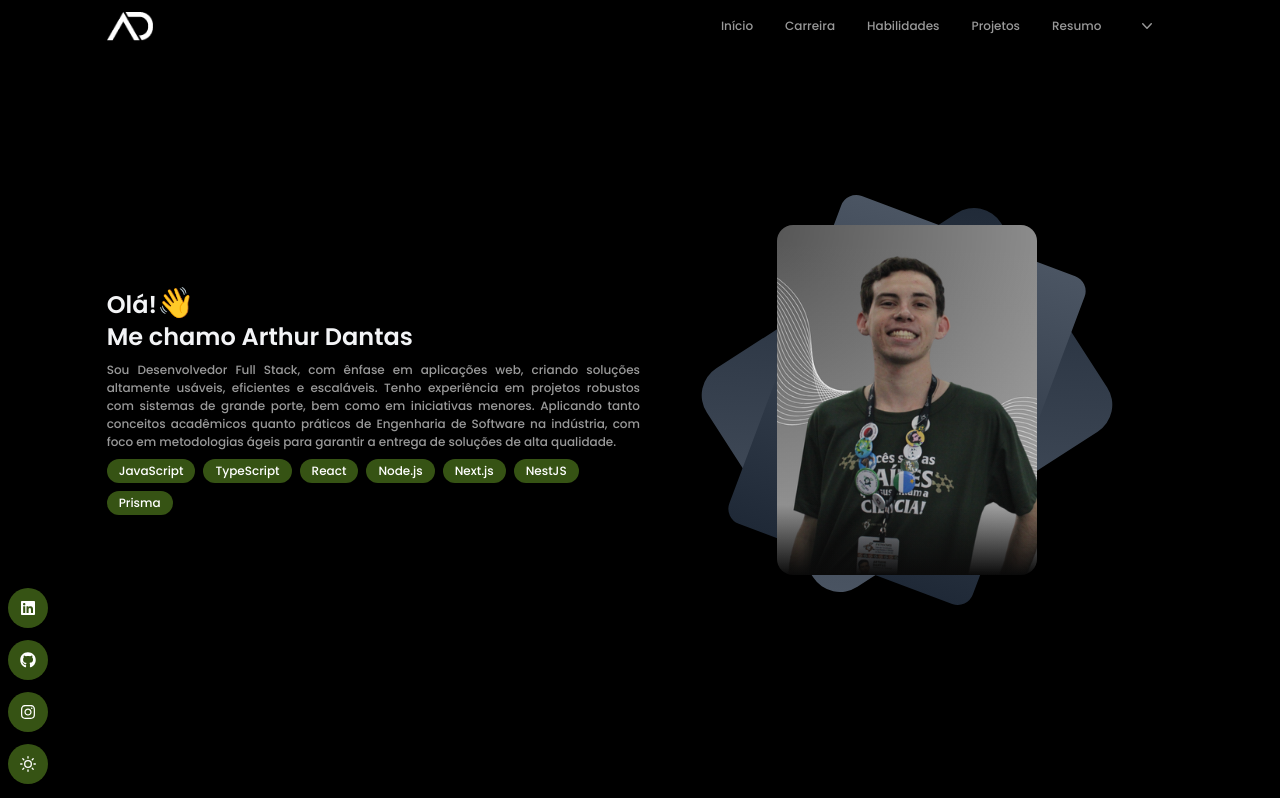
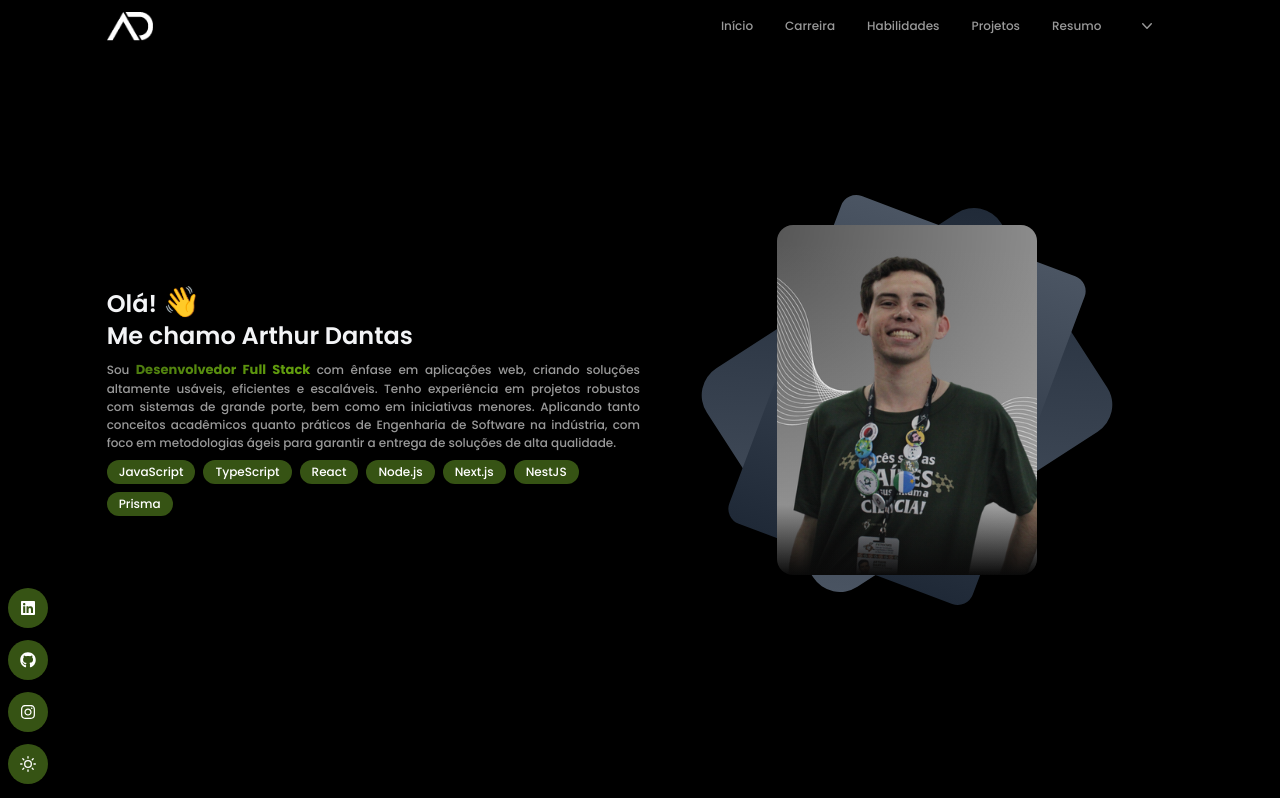
Before and after one commit to Arthur-SD15/arthurdantas, a Next.js app: page / in a window 1280 px wide. Shown: the top 798 px of the page. Built offline with nearby package versions, Linux system fonts and the light colour scheme; some icons are missing.

Commit message:
feat: finish home

```diff
--- a/public/locales/en/common.json
+++ b/public/locales/en/common.json
@@ -1,4 +1,5 @@
 {
+    "iam": "I am",
     "connect": "Connect with me",
     "visit-career": "Visit my career",
     "visit-skill": "Visit my skills",
@@ -6,7 +7,8 @@
     "home-primary-section-title-2": "I'm Arthur Dantas",
     "home-second-section-title": "Full Stack Software Engineer",
     "home-third-section-title": "My Soft Skills and Characteristics",
-    "home-primary-section-paragraph": "I'm a Full Stack Developer, with a focus on web applications, creating highly usable, efficient, and scalable solutions. I have experience in robust projects with large systems, as well as in smaller initiatives. Applying both academic and practical concepts of Software Engineering in the industry, focusing on agile methodologies to ensure the delivery of high-quality solutions.",
+    "home-primary-section-paragrapg-span": "Full Stack Developer",
+    "home-primary-section-paragraph": "with a focus on web applications, creating highly usable, efficient, and scalable solutions. I have experience in robust projects with large systems, as well as in smaller initiatives. Applying both academic and practical concepts of Software Engineering in the industry, focusing on agile methodologies to ensure the delivery of high-quality solutions.",
     "home-second-section-paragraph": "I have a technical degree in Computer Technician from the Federal Institute of Mato Grosso do Sul and I am currently a Software Engineering student at the Federal University of Mato Grosso do Sul. Throughout my academic and professional career, I dedicate myself to full stack web development and have participated in several projects, gaining experience in the software area. I always seek to go beyond coding, focusing on problem-solving, requirements analysis, and documentation, essential aspects of Software Engineering.",
     "home-third-section-paragraph": "I have some very strong and noticeable personal characteristics. I am communicative and collaborative with the team, aiming to achieve goals in an agile way, or even collaborating with stakeholders, where communication and collaboration are essential. In addition, I have a critical thinking, always trying to predict events that may affect the course in a certain way. If the problem arises, it must be faced. As a full stack developer, I believe that adaptability is essential, which opens up a range of possibilities, including the willingness to learn continuously.",
     "footer-rights": "All rights reserved",
--- a/public/locales/pt/common.json
+++ b/public/locales/pt/common.json
@@ -1,4 +1,5 @@
 {
+    "iam": "Sou",
     "connect": "Conecte-se comigo",
     "visit-career": "Visite minha carreira",
     "visit-skill": "Visite minhas habilidades",
@@ -6,7 +7,8 @@
     "home-primary-section-title-2": "Me chamo Arthur Dantas",
     "home-second-section-title": "Engenheiro de Software Full Stack",
     "home-third-section-title": "Minhas Soft Skills e Características",
-    "home-primary-section-paragraph": "Sou Desenvolvedor Full Stack, com ênfase em aplicações web, criando soluções altamente usáveis, eficientes e escaláveis. Tenho experiência em projetos robustos com sistemas de grande porte, bem como em iniciativas menores. Aplicando tanto conceitos acadêmicos quanto práticos de Engenharia de Software na indústria, com foco em metodologias ágeis para garantir a entrega de soluções de alta qualidade.",
+    "home-primary-section-paragrapg-span": "Desenvolvedor Full Stack",
+    "home-primary-section-paragraph": "com ênfase em aplicações web, criando soluções altamente usáveis, eficientes e escaláveis. Tenho experiência em projetos robustos com sistemas de grande porte, bem como em iniciativas menores. Aplicando tanto conceitos acadêmicos quanto práticos de Engenharia de Software na indústria, com foco em metodologias ágeis para garantir a entrega de soluções de alta qualidade.",
     "home-second-section-paragraph": "Possuo formação técnica em Informática pelo Instituto Federal de Mato Grosso do Sul e atualmente sou estudante de Engenharia de Software na Universidade Federal de Mato Grosso do Sul. Ao longo da minha trajetória acadêmica e profissional, me dedico no desenvolvimento web full stack e participei de diversos projetos, ganhando experiência na área de software. Busco sempre ir além da codificação, focando na resolução de problemas, análise de requisitos e documentação, aspectos essenciais na Engenharia de Software.",
     "home-third-section-paragraph": "Tenho algumas características pessoais bastante fortes e perceptíveis. Sou comunicativo e colaborativo com a equipe, visando alcançar metas de maneira ágil, ou até mesmo colaborando com os stakeholders, onde a comunicação e a colaboração são essenciais. Além disso, tenho um pensamento crítico, sempre tentando prever acontecimentos que possam afetar o percurso de determinada maneira. Caso o problema surja, é necessário enfrentá-lo. Como desenvolvedor full stack, acredito que a adaptabilidade é essencial, o que abre um leque de possibilidades, incluindo a disposição para aprender continuamente.",
     "footer-rights": "Todos os direitos reservados",
--- a/src/components/Footer/Footer.tsx
+++ b/src/components/Footer/Footer.tsx
@@ -36,7 +36,7 @@ const Footer = () => {
           </div>
           <div className="col-span-12 lg:col-span-2 md:mb-0">
           </div>
-          <div className="col-span-12 lg:col-span-3 hidden lg:flex items-center justify-end">
+          <div className="col-span-12 lg:col-span-3 lg:flex items-center justify-end">
             <div className="flex gap-4">
               {data.socials.general.map((social) => (
                 <Link
--- a/src/components/Section/HomePrimarySection.tsx
+++ b/src/components/Section/HomePrimarySection.tsx
@@ -12,11 +12,17 @@ export default function HomePrimarySection({ skills }: { skills: skillsCategory[
                 <div className="w-full md:w-full lg:w-1/2 h-1/2 md:h-full flex items-center justify-start">
                     <div className="flex flex-col items-start justify-center text-left">
                         <h1 className="text-2xl font-semibold text-gray-900 dark:text-gray-100 mb-2">
-                            {t('home-primary-section-title-1')}
-                            <span className="text-3xl animate-tchau">👋</span>
+                            {t('home-primary-section-title-1')} {' '}
+                            <span className="text-3xl animate-tchau inline-block">👋</span>
                             <br />{t('home-primary-section-title-2')}
                         </h1>
                         <p className="text-[12px] font-medium text-justify font-[Plus Jakarta Sans], sans-serif text-black/60 dark:text-white/60 overflow-hidden break-words">
+                            {t('iam')}
+                            <span
+                            className="text-[13px] font-bold text-justify font-[Plus Jakarta Sans], sans-serif bg-clip-text text-transparent whitespace-nowrap text-center animate-gradient dark:bg-gradient-to-r dark:from-lime-700 dark:via-lime-600 dark:to-lime-500 bg-gradient-to-r from-lime-900 via-lime-700 to-lime-600"
+                            >
+                                {' '} {t('home-primary-section-paragrapg-span')} {' '}
+                            </span>
                             {t('home-primary-section-paragraph')}
                         </p>
                         <ul className="flex flex-wrap gap-2 mt-2">
--- a/src/styles/index.css
+++ b/src/styles/index.css
@@ -45,3 +45,39 @@ html {
         overflow-x: hidden;
     }
 }
+
+@layer utilities {
+  @keyframes gradient-animation {
+    0%, 100% {
+      background-position: 0% 50%;
+    }
+    50% {
+      background-position: 100% 50%;
+    }
+  }
+
+  .animate-gradient {
+    background-image: linear-gradient(90deg, #93e02173, #649e1282, #087e33a8);
+    background-size: 200% 200%;
+    animation: gradient-animation 2s ease infinite;
+  }
+}
+
+@keyframes tchau {
+  0%, 100% {
+    transform: rotate(0deg);
+  }
+  25% {
+    transform: rotate(-15deg);
+  }
+  50% {
+    transform: rotate(0deg);
+  }
+  75% {
+    transform: rotate(15deg);
+  }
+}
+
+.animate-tchau {
+  animation: tchau 2s ease-in-out infinite;
+}
```
